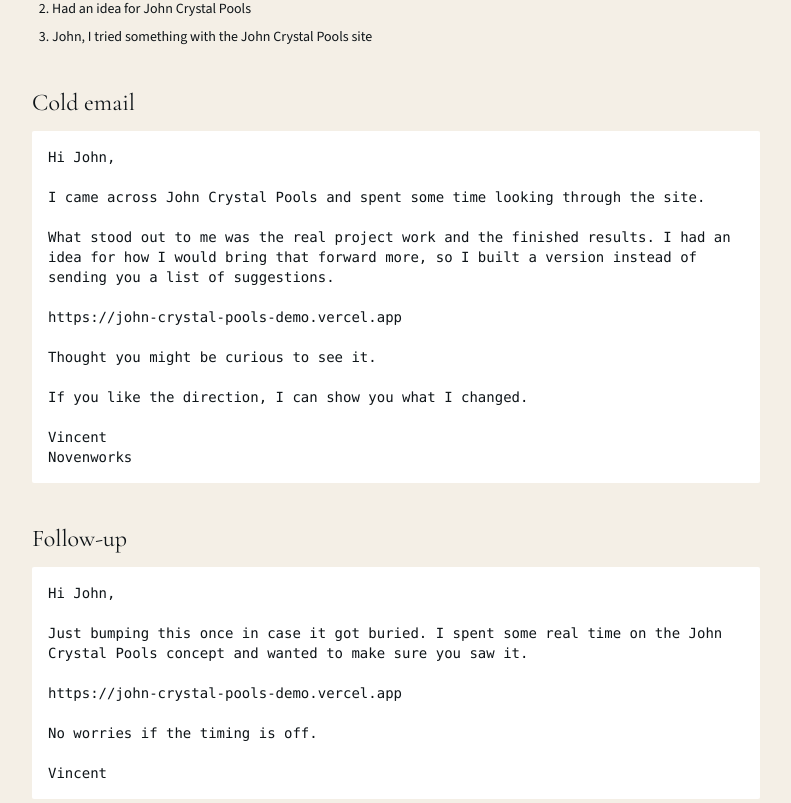
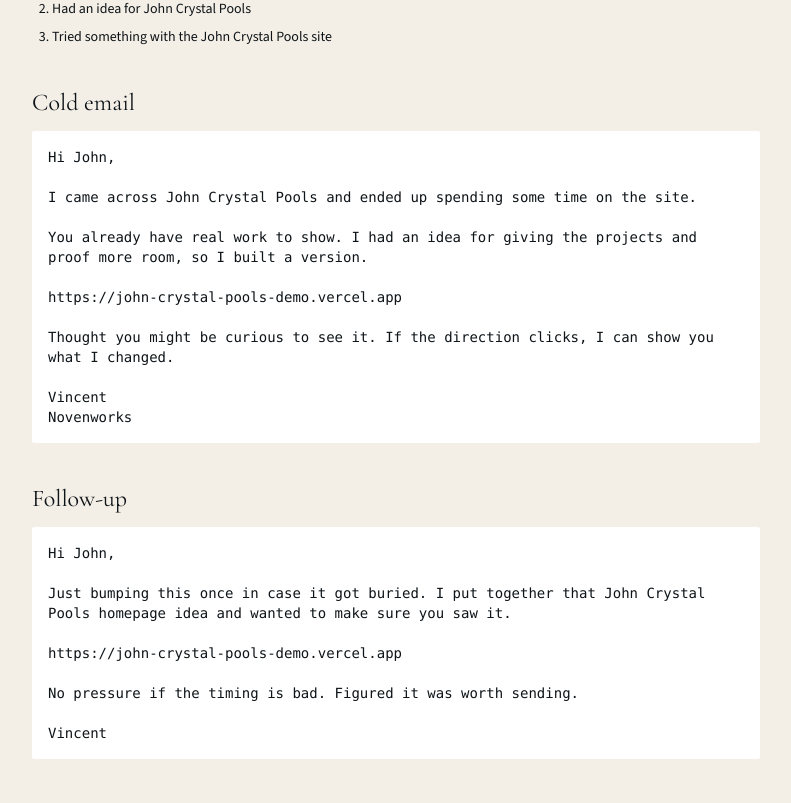
Before and after one commit to Novenworks/John-Crystal-Pools-Demo, a Next.js app: page /outreach in a window 1280 px wide. Shown: the part 1337-2140 px from the top of the page, without its empty margins (244-1035 px from the left). Built offline with nearby package versions, Linux system fonts and the light colour scheme.

Commit message:
Humanize outreach email copy in Vincent voice

```diff
--- a/app/outreach/page.tsx
+++ b/app/outreach/page.tsx
@@ -68,10 +68,10 @@
       <section className="mt-10">
         <h2 className="font-serif text-2xl">Subject lines</h2>
         <ol className="mt-3 list-decimal space-y-2 pl-5 text-sm">
-            <li>John, I made something for John Crystal Pools</li>
-            <li>Had an idea for John Crystal Pools</li>
-            <li>John, I tried something with the John Crystal Pools site</li>
-          </ol>
+          <li>John, I made something for John Crystal Pools</li>
+          <li>Had an idea for John Crystal Pools</li>
+          <li>Tried something with the John Crystal Pools site</li>
+        </ol>
       </section>
 
       <section className="mt-10">
@@ -79,15 +79,13 @@
         <pre className="mt-3 whitespace-pre-wrap rounded-sm bg-white p-4 text-sm">
             {`Hi John,
 
-I came across John Crystal Pools and spent some time looking through the site.
+I came across John Crystal Pools and ended up spending some time on the site.
 
-What stood out to me was the real project work and the finished results. I had an idea for how I would bring that forward more, so I built a version instead of sending you a list of suggestions.
+You already have real work to show. I had an idea for giving the projects and proof more room, so I built a version.
 
 https://john-crystal-pools-demo.vercel.app
 
-Thought you might be curious to see it.
-
-If you like the direction, I can show you what I changed.
+Thought you might be curious to see it. If the direction clicks, I can show you what I changed.
 
 Vincent
 Novenworks`}
@@ -99,11 +97,11 @@
         <pre className="mt-3 whitespace-pre-wrap rounded-sm bg-white p-4 text-sm">
             {`Hi John,
 
-Just bumping this once in case it got buried. I spent some real time on the John Crystal Pools concept and wanted to make sure you saw it.
+Just bumping this once in case it got buried. I put together that John Crystal Pools homepage idea and wanted to make sure you saw it.
 
 https://john-crystal-pools-demo.vercel.app
 
-No worries if the timing is off.
+No pressure if the timing is bad. Figured it was worth sending.
 
 Vincent`}
           </pre>
```
